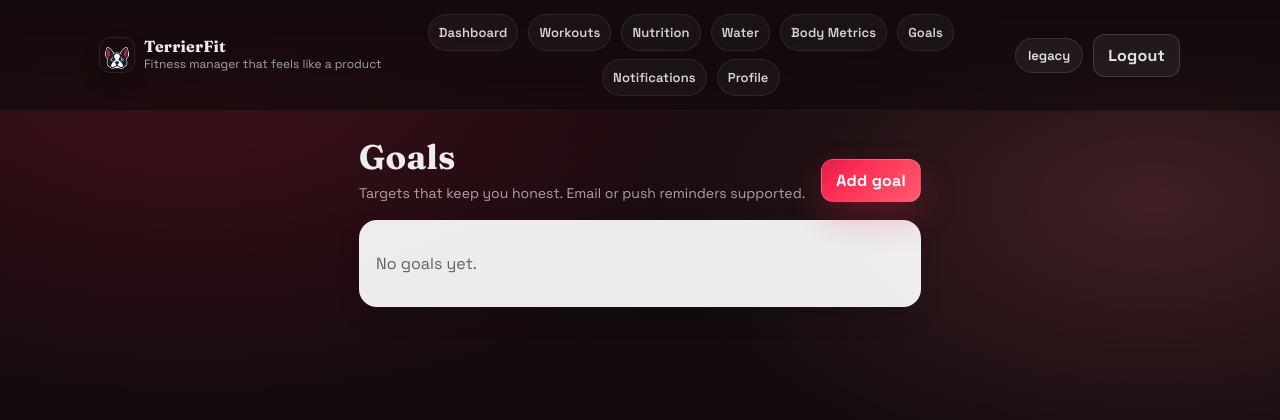
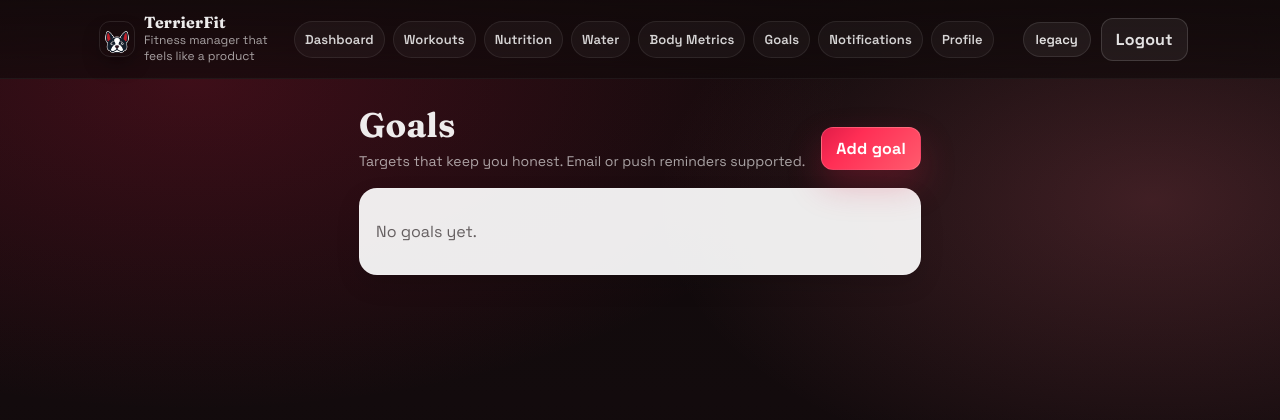
Before and after one commit to phcolladay/Fitness-Manager, a Django app: page /goals/ in a window 1280 px wide. Shown: the top 420 px of the page. Run offline with Django 4.2, Linux system fonts and the light colour scheme; a user stored in the database is signed in; data that the repository does not hold is empty.

Commit message:
Keep topbar navigation on a single desktop row

```diff
--- a/apps/workouts/static/terrierfit.css
+++ b/apps/workouts/static/terrierfit.css
@@ -135,17 +135,22 @@ a:hover { text-decoration: none; }
   flex: 1;
   align-items: center;
   gap: 14px;
+  min-width: 0;
 }
 
 .nav {
   display: flex;
   flex: 1;
-  flex-wrap: wrap;
-  gap: 10px;
-  row-gap: 8px;
+  min-width: 0;
+  flex-wrap: nowrap;
+  gap: 8px;
   align-items: center;
   justify-content: center;
+  overflow-x: auto;
+  overflow-y: hidden;
+  scrollbar-width: none;
 }
+.nav::-webkit-scrollbar { display: none; }
 .nav a {
   display: inline-flex;
   align-items: center;
--- a/templates/base.html
+++ b/templates/base.html
@@ -5,7 +5,7 @@
     <meta charset="utf-8" />
     <meta name="viewport" content="width=device-width, initial-scale=1" />
     <title>{% block title %}Fitness Manager{% endblock %}</title>
-    <link rel="stylesheet" href="{% static 'terrierfit.css' %}?v=20260228a" />
+    <link rel="stylesheet" href="{% static 'terrierfit.css' %}?v=20260228b" />
   </head>
   <body>
     <div class="shell">
```
